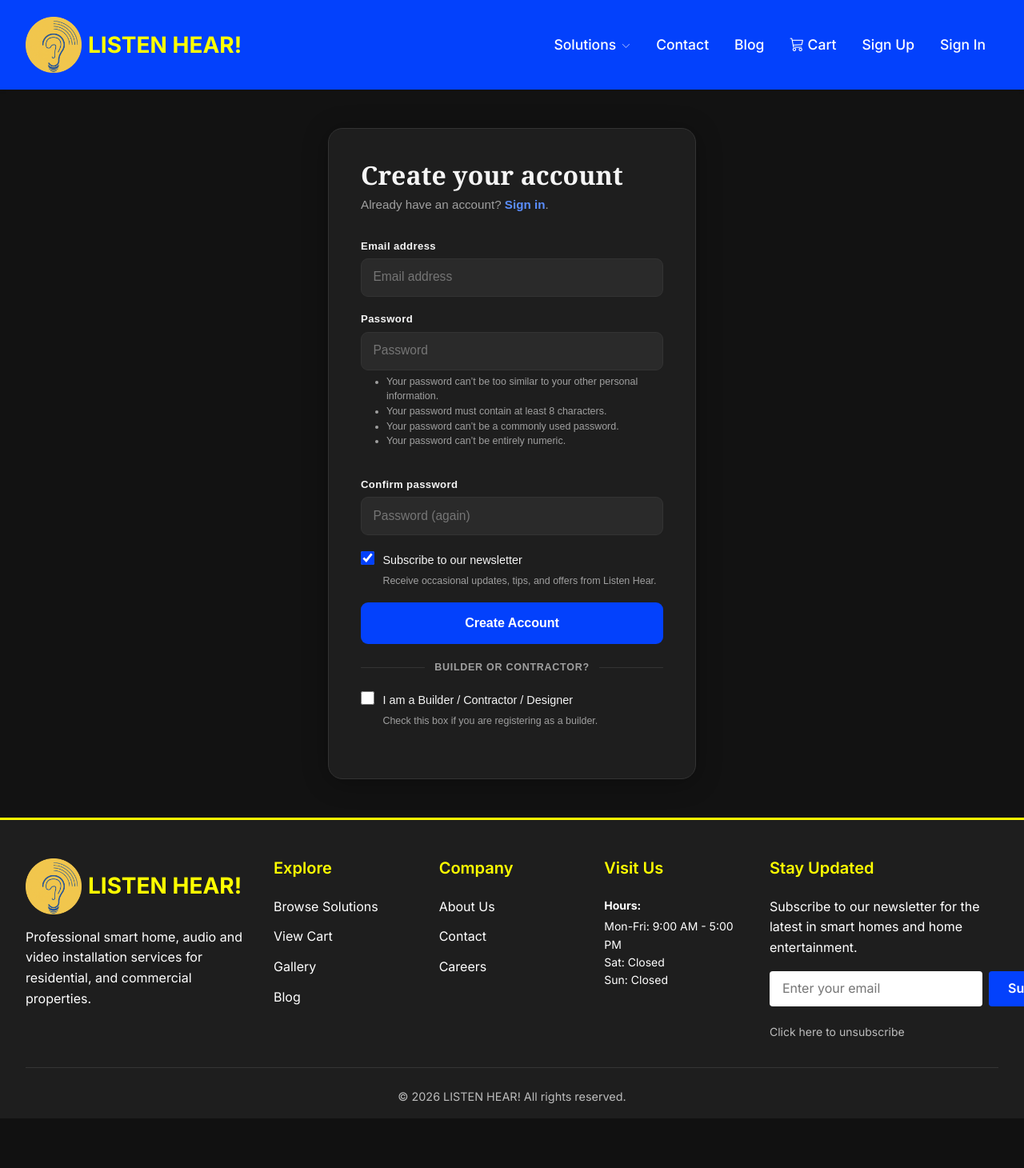
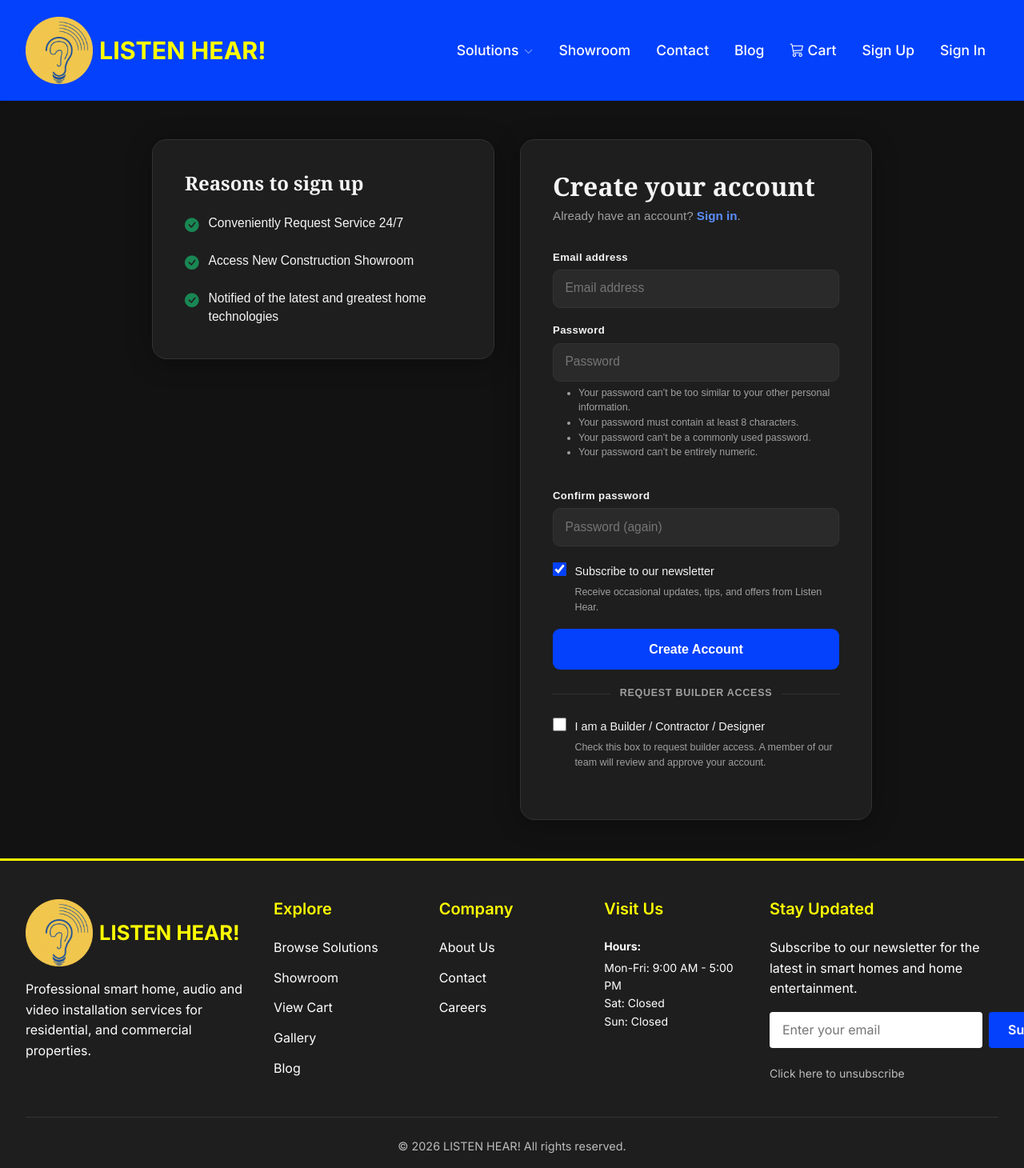
Before and after one commit to woodhalljames/listen_hear_audio, a Django app: page /accounts/signup/ in a window 1280 px wide. Shown: the whole page at 80% size. Before the commit the page ends 1398 px from the top, so only its background shows below. Run offline with Django 5.2, Linux system fonts and the light colour scheme; data comes from the database, SQL or seed files in the repository; data that the repository does not hold is empty; parts of the project's set-up code (start-up, migrations or seed data) failed here and were passed over; some libraries are stand-ins or nearby versions.

Commit message:
darkmode

```diff
--- a/listen_hear_audio/static/css/project.css
+++ b/listen_hear_audio/static/css/project.css
@@ -107,7 +107,7 @@ h1, h2, h3, h4, h5, h6 {
 .navbar-custom .navbar-brand {
   color: var(--primary-yellow) !important;
   font-weight: 700;
-  font-size: 1.75rem;
+  font-size: 1.9rem;
   transition: color 0.3s ease;
 }
 
@@ -116,7 +116,7 @@ h1, h2, h3, h4, h5, h6 {
 }
 
 .navbar-logo {
-  height: 70px;
+  height: 84px;
   width: auto;
   object-fit: contain;
 }
@@ -273,6 +273,8 @@ h1, h2, h3, h4, h5, h6 {
 
 .footer-logo-text {
   color: var(--primary-yellow);
+  font-size: 1.6rem;
+  font-weight: 700;
   transition: color 0.3s ease;
 }
 
@@ -281,7 +283,7 @@ h1, h2, h3, h4, h5, h6 {
 }
 
 .footer-logo-image {
-  height: 70px;
+  height: 84px;
   width: auto;
   object-fit: contain;
 }
--- a/listen_hear_audio/templates/account/_auth_styles.html
+++ b/listen_hear_audio/templates/account/_auth_styles.html
@@ -166,6 +166,66 @@
 }
 .auth-btn:active { transform: translateY(0); }
 
+/* ── Signup two-column layout ───────────────────────────────────── */
+.signup-layout {
+  max-width: 900px;
+  display: flex;
+  gap: 2rem;
+  align-items: flex-start;
+}
+.signup-layout .auth-card {
+  flex: 0 0 440px;
+}
+.signup-reasons {
+  flex: 1;
+  min-width: 0;
+  background: var(--card-bg);
+  border: 1px solid var(--border-color);
+  border-radius: 18px;
+  box-shadow: 0 4px 32px rgba(0, 0, 0, 0.3);
+  padding: 2.5rem;
+}
+.signup-reasons__title {
+  font-family: 'Cormorant Garamond', Georgia, serif;
+  font-size: 1.5rem;
+  font-weight: 700;
+  color: var(--text-color);
+  margin-bottom: 1.5rem;
+  line-height: 1.2;
+}
+.signup-reasons__list {
+  list-style: none;
+  padding: 0;
+  margin: 0;
+  display: flex;
+  flex-direction: column;
+  gap: 1.25rem;
+}
+.signup-reasons__item {
+  display: flex;
+  align-items: flex-start;
+  gap: 0.75rem;
+  font-family: 'DM Sans', sans-serif;
+  font-size: 0.975rem;
+  color: var(--text-color);
+  line-height: 1.45;
+}
+.signup-reasons__item i {
+  color: #198754;
+  font-size: 1.1rem;
+  flex-shrink: 0;
+  margin-top: 0.1em;
+}
+@media (max-width: 680px) {
+  .signup-layout {
+    flex-direction: column;
+  }
+  .signup-layout .auth-card {
+    flex: unset;
+    width: 100%;
+  }
+}
+
 /* ── Divider ────────────────────────────────────────────────────── */
 .auth-divider {
   display: flex;
--- a/listen_hear_audio/templates/account/signup.html
+++ b/listen_hear_audio/templates/account/signup.html
@@ -6,7 +6,25 @@
 
 {% block main_wrapper %}
 <div class="auth-page">
-  <div class="auth-page__inner">
+  <div class="auth-page__inner signup-layout">
+
+    <div class="signup-reasons">
+      <h2 class="signup-reasons__title">Reasons to sign up</h2>
+      <ul class="signup-reasons__list">
+        <li class="signup-reasons__item">
+          <i class="bi bi-check-circle-fill"></i>
+          <span>Conveniently Request Service 24/7</span>
+        </li>
+        <li class="signup-reasons__item">
+          <i class="bi bi-check-circle-fill"></i>
+          <span>Access New Construction Showroom</span>
+        </li>
+        <li class="signup-reasons__item">
+          <i class="bi bi-check-circle-fill"></i>
+          <span>Notified of the latest and greatest home technologies</span>
+        </li>
+      </ul>
+    </div>
 
     <div class="auth-card">
 
@@ -54,7 +72,7 @@
 
         <button type="submit" class="auth-btn">Create Account</button>
 
-        <div class="auth-divider"><span>Builder or Contractor?</span></div>
+        <div class="auth-divider"><span>Request Builder Access</span></div>
 
         <div class="auth-check">
           {{ form.is_builder }}
--- a/listen_hear_audio/templates/base.html
+++ b/listen_hear_audio/templates/base.html
@@ -143,6 +143,9 @@
                 </ul>
               </li>
               <li class="nav-item">
+                <a class="nav-link" href="{% url 'builders:showroom' %}">Showroom</a>
+              </li>
+              <li class="nav-item">
                 <a class="nav-link" href="{% url 'contact' %}">Contact</a>
               </li>
               <li class="nav-item">
@@ -203,6 +206,9 @@
                 <li><hr class="dropdown-divider"></li>
                 <li><a class="dropdown-item" href="{% url 'products:catalog' %}"><i class="bi bi-grid-3x3-gap me-1"></i> View All</a></li>
               </ul>
+            </li>
+            <li class="nav-item">
+              <a class="nav-link" href="{% url 'builders:showroom' %}">Showroom</a>
             </li>
             <li class="nav-item">
               <a class="nav-link" href="{% url 'contact' %}">Contact</a>
@@ -308,6 +314,7 @@
           <h5>Explore</h5>
           <ul class="footer-links">
             <li><a href="{% url 'products:catalog' %}">Browse Solutions</a></li>
+            <li><a href="{% url 'builders:showroom' %}">Showroom</a></li>
             <li><a href="{% url 'quotes:cart' %}">View Cart</a></li>
             <li><a href="{% url 'gallery:gallery' %}">Gallery</a></li>
             <li><a href="{% url 'blog:post_list' %}">Blog</a></li>
--- a/listen_hear_audio/templates/builders/builder_showroom_intro.html
+++ b/listen_hear_audio/templates/builders/builder_showroom_intro.html
@@ -15,7 +15,7 @@
     <div class="si-hero__overlay"></div>
     <div class="si-container si-hero__content">
       <p class="si-eyebrow si-eyebrow--light">The Smart Choice</p>
-      <h1 class="si-hero__headline">Transform Your Home<br><span class="si-hero__accent">Into a Smart Home</span></h1>
+      <h1 class="si-hero__headline">Make Your Next Project<br><span class="si-hero__accent">A Smart Project</span></h1>
       <p class="si-hero__sub">Smart home technology works best implemented during construction, not bolted on after. Seamlessly integrated, ready for the families and businesses who live their best with tech.</p>
       <a href="#showroom" class="si-btn si-btn--ghost mt-2">
         <i class="bi bi-arrow-down"></i> Jump to Showroom
--- a/listen_hear_audio/templates/products/category_detail.html
+++ b/listen_hear_audio/templates/products/category_detail.html
@@ -57,7 +57,7 @@
             {% if category.video %}
             <div class="category-video-primary mb-4">
                 <div class="ratio ratio-16x9 rounded shadow-sm overflow-hidden">
-                    <video controls class="rounded" controlsList="nodownload">
+                    <video autoplay muted playsinline controls class="rounded" controlsList="nodownload">
                         <source src="{{ category.video.url }}" type="video/mp4">
                         <source src="{{ category.video.url }}" type="video/webm">
                         Your browser does not support the video tag.
@@ -73,7 +73,7 @@
             <div class="category-video-primary mb-4">
                 <div class="ratio ratio-16x9 rounded shadow-sm overflow-hidden">
                     <iframe
-                        src="https://www.youtube.com/embed/{{ embed_id }}"
+                        src="https://www.youtube.com/embed/{{ embed_id }}?autoplay=1&mute=1"
                         title="{{ category.name }}"
                         frameborder="0"
                         allow="accelerometer; autoplay; clipboard-write; encrypted-media; gyroscope; picture-in-picture; web-share"
--- a/listen_hear_audio/users/forms.py
+++ b/listen_hear_audio/users/forms.py
@@ -46,14 +46,14 @@ class UserSignupForm(SignupForm):
     is_builder = BooleanField(
         label=_("I am a Builder / Contractor / Designer"),
         required=False,
-        help_text=_("Check this box if you are registering as a builder.")
+        help_text=_("Check this box to request builder access. A member of our team will review and approve your account.")
     )
 
     company_name = CharField(
         max_length=255,
         label=_("Company Name"),
         required=False,
-        help_text=_("Required if you are a builder/contractor/designer.")
+        help_text=_("Required if requesting builder/contractor/designer access.")
     )
 
     def clean(self):
@@ -69,7 +69,8 @@ class UserSignupForm(SignupForm):
     def save(self, request):
         user = super().save(request)
         user.subscribe_to_newsletter = self.cleaned_data.get('subscribe_to_newsletter', False)
-        user.is_builder = self.cleaned_data.get('is_builder', False)
+        # is_builder is NOT set from the form — admin must grant builder status manually.
+        # company_name is saved so admin can identify pending builder requests.
         user.company_name = self.cleaned_data.get('company_name', '')
         user.save()
         return user
--- a/pyproject.toml
+++ b/pyproject.toml
@@ -187,5 +187,4 @@ dependencies = [
     "pillow>=10.0",
     "django-taggit",
     "django-summernote",
-    "django-storages[s3]>=1.14",
 ]
```
Also changed, not shown: config/settings/production.py (+2 -23 lines).
